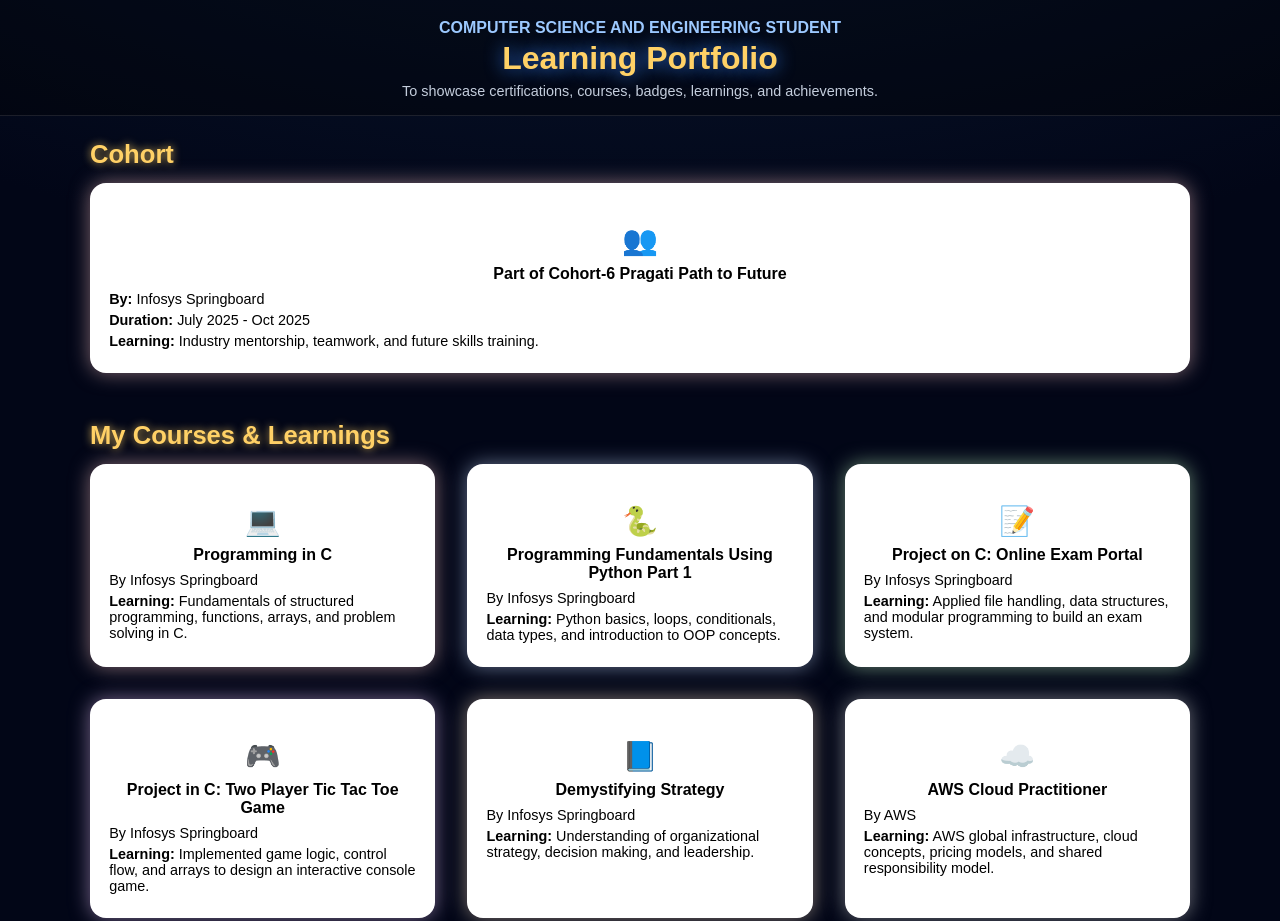
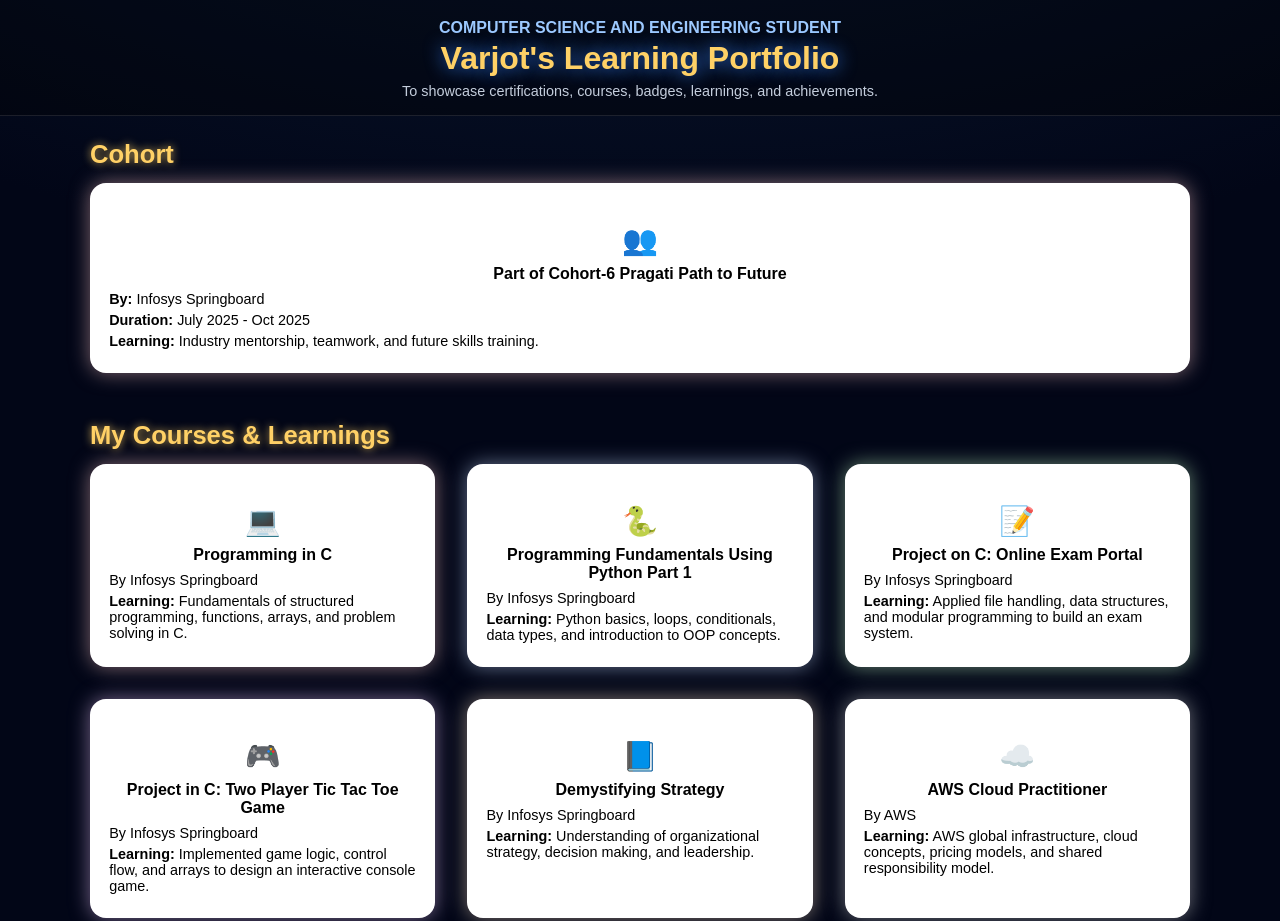
Before and after one commit to varjot-kaur/Learnings_Portfolio, a plain HTML site: page index.html in a window 1280 px wide. Shown: the top 921 px of the page. Drawn offline with Linux system fonts and the light colour scheme.

Commit message:
Update index.html

```diff
--- a/index.html
+++ b/index.html
@@ -9,7 +9,7 @@
 <body>
   <header>
     <h2>Computer Science and Engineering Student</h2>
-    <h1>Learning Portfolio</h1>
+    <h1> Varjot's Learning Portfolio</h1>
     <p class="meta">To showcase certifications, courses, badges, learnings, and achievements.</p>
   </header>
 
```
